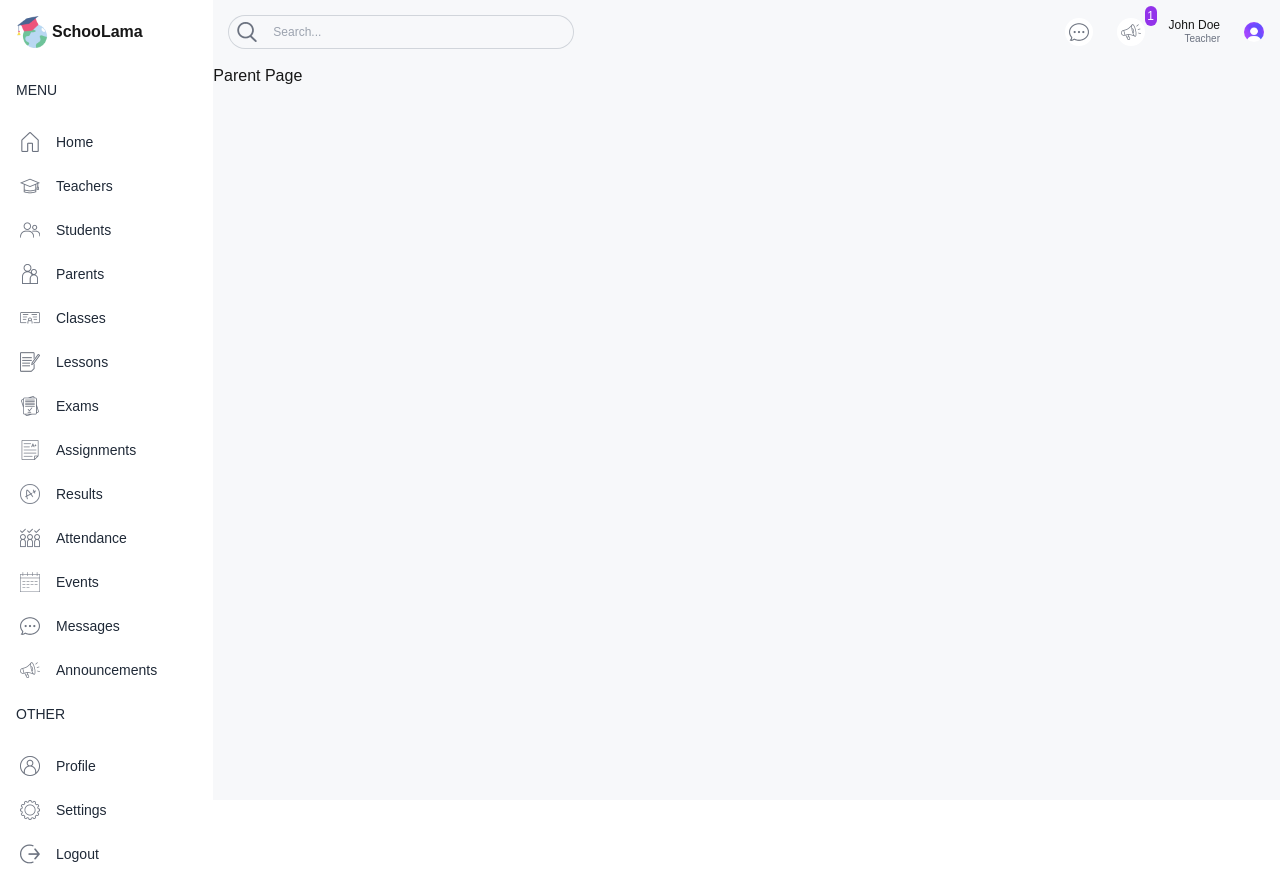
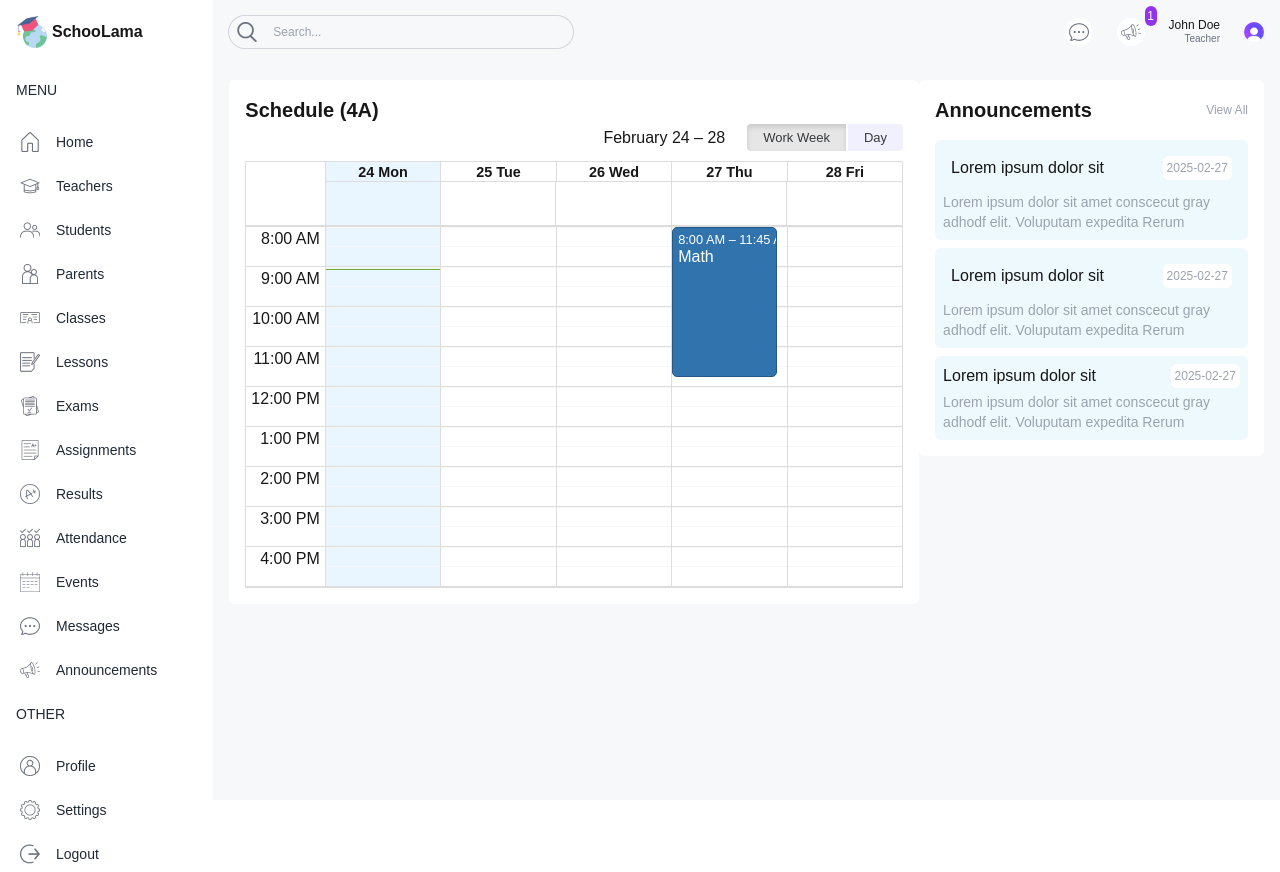
Before and after one commit to MilkiyasGebru/Next-UI-Components, a Next.js app: page /parent in a window 1280 px wide. Built offline with nearby package versions, Linux system fonts and the light colour scheme.

Commit message:
Added Parent Page

```diff
--- a/app/(dashboard)/parent/page.jsx
+++ b/app/(dashboard)/parent/page.jsx
@@ -1,3 +1,27 @@
+"use client"
+
+import AnnouncementChart from "@/components/AnnouncementChart";
+import BigCalendar from "@/components/BigCalendar";
+
 export default function ParentPage(){
-    return (<div>Parent Page</div>)
+    return (
+        <div className="p-4 flex flex-col lg:flex-row">
+
+            {/*    Left*/}
+            <div className="w-full lg:w-2/3">
+
+                <div className="h-full bg-white p-4 rounded-md">
+                    <h1 className="text-xl font-bold">Schedule (4A) </h1>
+                    <BigCalendar />
+                </div>
+
+            </div>
+
+            {/*Right*/}
+            <div className="w-full lg:w-1/3 flex flex-col gap-8">
+                <AnnouncementChart/>
+            </div>
+
+        </div>
+    )
 }
--- a/components/BigCalendar.jsx
+++ b/components/BigCalendar.jsx
@@ -159,7 +159,7 @@ export default function BigCalendar() {
     }
 
     return (
-        <div className="h-[55%]">
+        <div >
             <Calendar
                 localizer={localizer}
                 events={calendarEvents}
```
